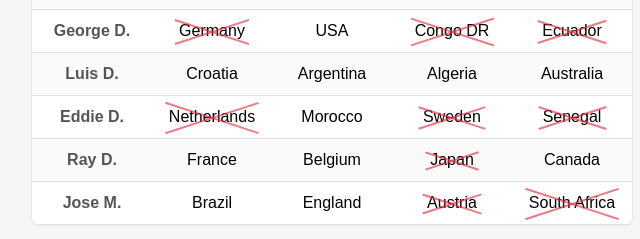
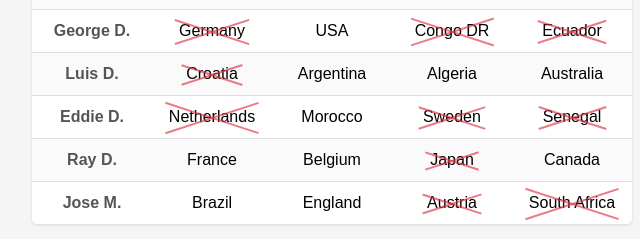
Before and after one commit to ginobdiaz/my-first-static-web-app, a website: page src/index.html in a window 1280 px wide. Shown: the part 451-690 px from the top of the page, 308-948 px from the left. Drawn offline with Linux system fonts and the light colour scheme.

Commit message:
Chg #73.0

```diff
--- a/src/index.html
+++ b/src/index.html
@@ -205,7 +205,7 @@
           <div class="cell">George D.</div><div class="cell" data-label="Team 1"><span class="value eliminated">Germany</span></div><div class="cell" data-label="Team 2"><span class="value">USA</span></div><div class="cell" data-label="Team 3"><span class="value eliminated">Congo DR</span></div><div class="cell" data-label="Team 4"><span class="value eliminated">Ecuador</span></div>
         </div>
         <div class="row">
-          <div class="cell">Luis D.</div><div class="cell" data-label="Team 1"><span class="value">Croatia</span></div><div class="cell" data-label="Team 2"><span class="value">Argentina</span></div><div class="cell" data-label="Team 3"><span class="value">Algeria</span></div><div class="cell" data-label="Team 4"><span class="value">Australia</span></div>
+          <div class="cell">Luis D.</div><div class="cell" data-label="Team 1"><span class="value eliminated">Croatia</span></div><div class="cell" data-label="Team 2"><span class="value">Argentina</span></div><div class="cell" data-label="Team 3"><span class="value">Algeria</span></div><div class="cell" data-label="Team 4"><span class="value">Australia</span></div>
         </div>
         <div class="row">
           <div class="cell">Eddie D.</div><div class="cell" data-label="Team 1"><span class="value eliminated">Netherlands</span></div><div class="cell" data-label="Team 2"><span class="value">Morocco</span></div><div class="cell" data-label="Team 3"><span class="value eliminated">Sweden</span></div><div class="cell" data-label="Team 4"><span class="value eliminated">Senegal</span></div>
```
